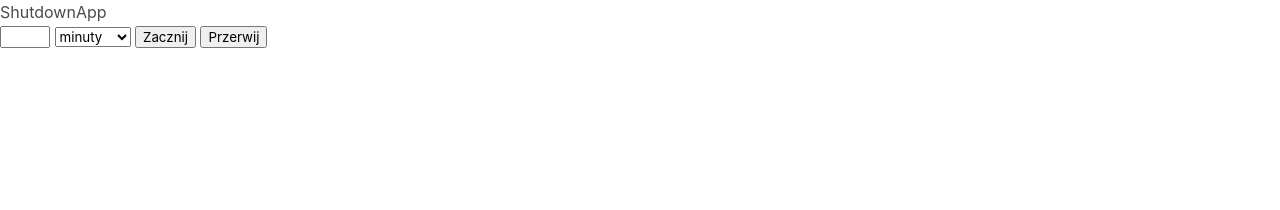
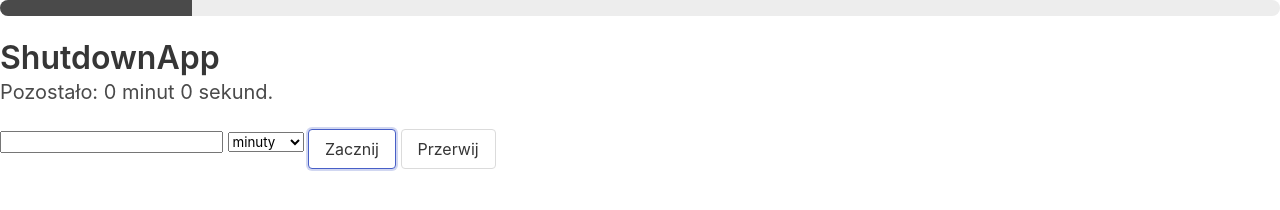
Before and after one commit to arielkuzminski/shutdowner-electron-app, an Electron app: page mainWindow.html in a window 1280 px wide. Both pictures are taken after a click on the button "Zacznij". Drawn offline with nearby package versions, Linux system fonts and the light colour scheme.

Commit message:
Add progress bar

```diff
--- a/mainWindow.html
+++ b/mainWindow.html
@@ -6,15 +6,17 @@
     <title>ShutdownApp</title>
 </head>
 <body>
-    <h1>ShutdownApp</h1>
-    <h2 id="time-left" style="display: none;">Pozostało: <span id="countdownMinutes"></span> minut <span id="countdownSeconds"></span> sekund.</h2>
-    <input type="number" id="timeValueInput" style="width: 50px" min="1">
+    <progress class="progress" id="progress" value="15" max="100"></progress>
+    <h1 class="title">ShutdownApp</h1>
+    <h2 class="subtitle" id="time-left">Pozostało: <span id="countdownMinutes"></span> minut <span id="countdownSeconds"></span> sekund.</h2>
+    <input type="number" id="timeValueInput" min="1">
     <select name="time-select" id="timeSelect">
         <option value="minutes">minuty</option>
         <option value="seconds">sekundy</option>
     </select>
-    <button id="start">Zacznij</button>
-    <button id="abort">Przerwij</button>
+
+    <button class="button" id="start">Zacznij</button>
+    <button class="button" id="abort">Przerwij</button>
 
     <script>
         'use strict';
@@ -24,21 +26,22 @@
         let myInterval;
 
         const startCountdown = (secondsOrHours, timeValueInput) => {
-            const timeLeftDiv = documenet.getElementById('time-left').style.display = 'block';
             let currentSecondsLeft;
+            let secondsAtStart;
             if (secondsOrHours === 'minutes') {
                 currentSecondsLeft = timeValueInput * 60;
             } else {
                 currentSecondsLeft = timeValueInput;
             }
+            secondsAtStart = currentSecondsLeft;
             myInterval = setInterval(() => {
                 if (currentSecondsLeft === 0) {
-                    updateTimer(currentSecondsLeft);
+                    updateTimer(currentSecondsLeft, secondsAtStart);
                     clearInterval(myInterval);
                     sendEvent();
                 } else {
-                    updateTimer(currentSecondsLeft);
-                    currentSecondsLeft --;
+                    updateTimer(currentSecondsLeft, secondsAtStart);
+                    currentSecondsLeft--;
                 }
             }, 1000);
         };
@@ -47,13 +50,18 @@
             clearInterval(myInterval);
         }
 
-        const updateTimer = (currentSecondsLeft) => {
+        const updateTimer = (currentSecondsLeft, secondsAtStart) => {
             const spanMinutes = document.getElementById('countdownMinutes');
             const spanSeconds = document.getElementById('countdownSeconds');
+            const percentDiv = document.getElementById('percent');
+            const progress = document.getElementById('progress');
             const minutes = Math.floor(currentSecondsLeft / 60);
             const seconds = (currentSecondsLeft % 60);
             spanMinutes.innerHTML = minutes;
             spanSeconds.innerHTML = seconds;
+            const percent = Math.floor(currentSecondsLeft / secondsAtStart * 100);
+            percentDiv.innerHTML = percent;
+            progress.value = percent;
         }
 
         const sendEvent = () => {
```
